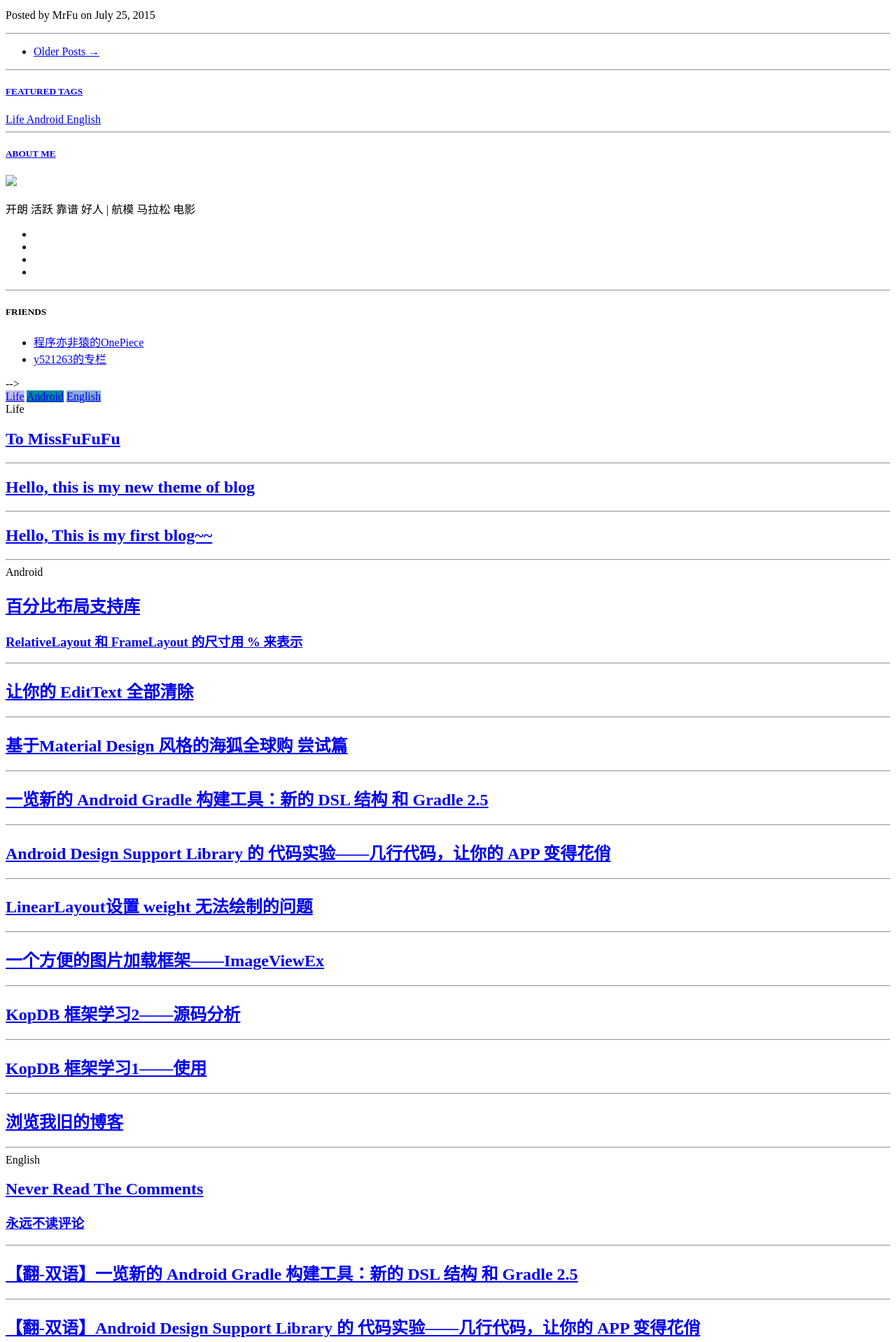
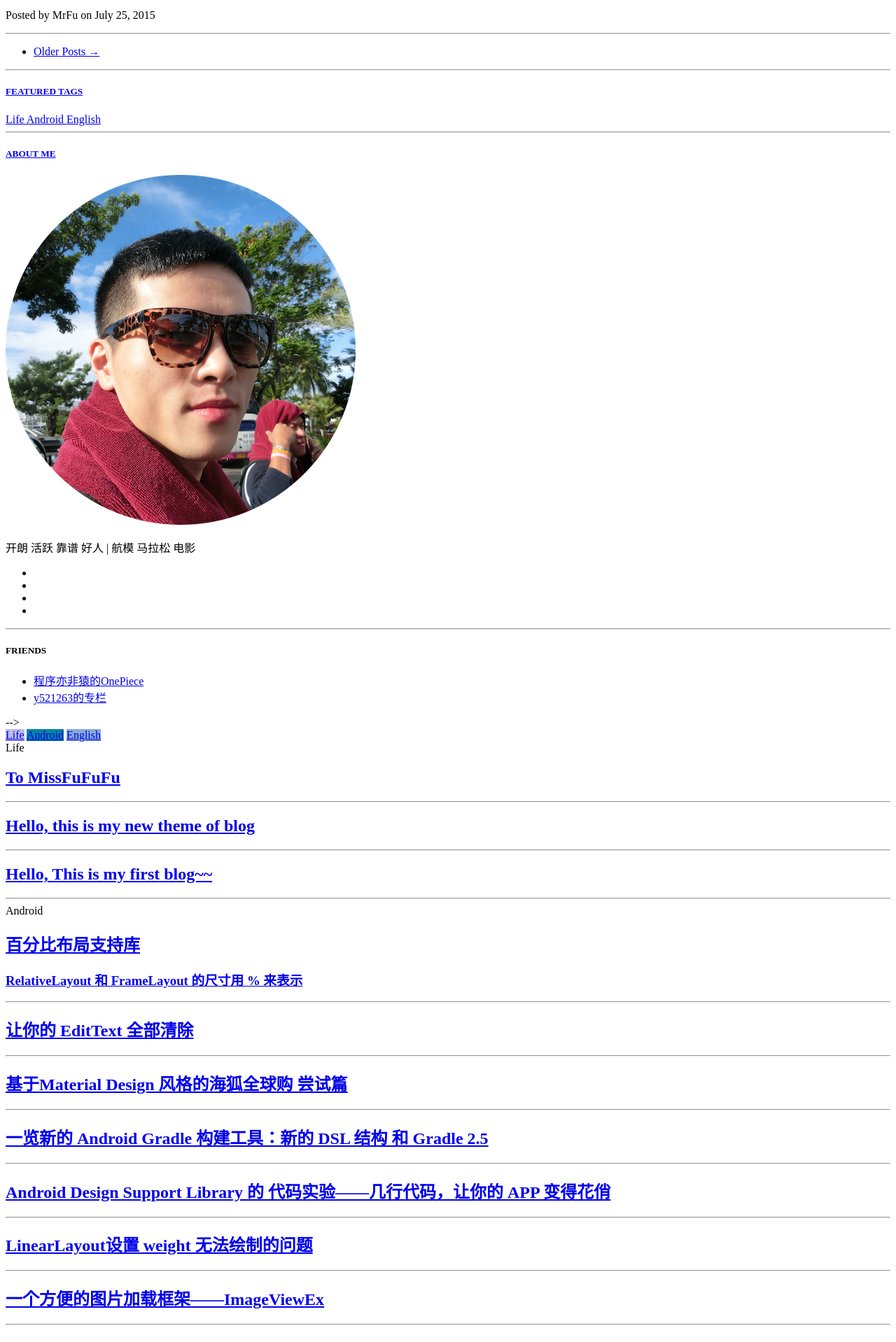
Before and after one commit to MrFuFuFu/mrfufufu.github.io, a Jekyll site: the page built from tags.html, in a window 1280 px wide. Shown: the part 1301-3219 px from the top of the page at 70% size. Built offline with Jekyll 4.4.1, drawn with Linux system fonts in a browser that asks for light colours; nearby versions of some CDN libraries; comment, search, counter and statistics services are not loaded.

Commit message:
blog version 2.0

```diff
--- a/_config.yml
+++ b/_config.yml
@@ -64,7 +64,7 @@ ga_domain: mrfu
 # Sidebar settings
 sidebar: true                           # whether or not using Sidebar.
 sidebar-about-description: "开朗 活跃 靠谱 好人 | 航模 马拉松 电影"
-sidebar-avatar: img/avatar-mrfu.png     # use absolute URL.
+sidebar-avatar: /img/avatar-mrfu.png     # use absolute URL.
 
 
 
```
Also changed, not shown: img/avatar-mrfu.png (added).
